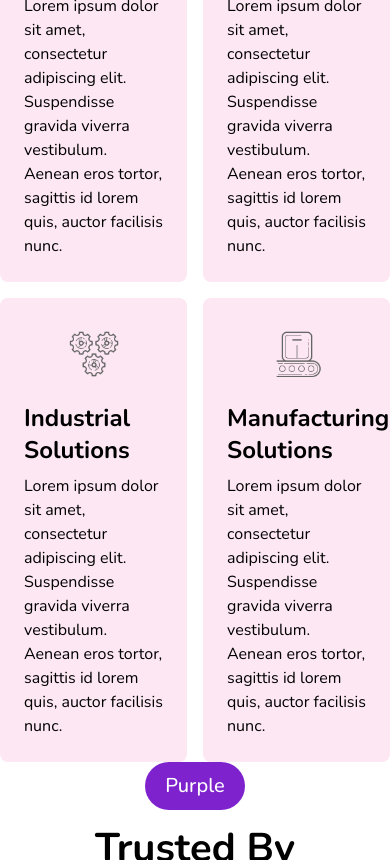
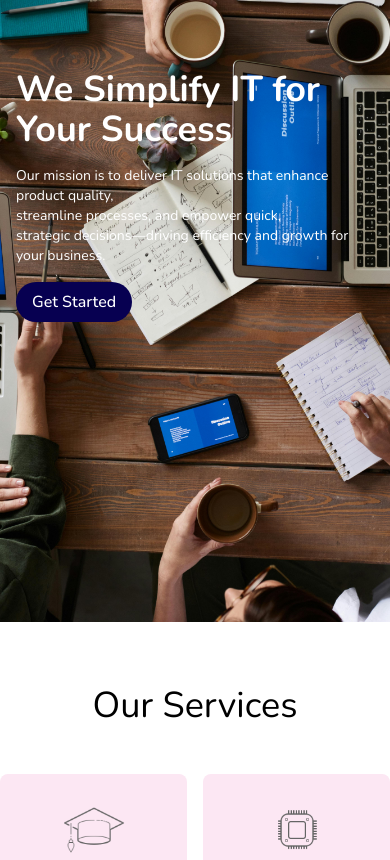
Before and after one commit to signofcommunication/gaws, a Nuxt app: page / in a window 390 px wide. Shown: the part 563-1423 px from the top of the page. Built offline with nearby package versions, Linux system fonts and the light colour scheme.

Commit message:
Feat: update header and responsiveness of the header

```diff
--- a/pages/index.vue
+++ b/pages/index.vue
@@ -1,9 +1,38 @@
 <template>
+  <!-- Header -->
+  <header
+    class="bg-[url('/assets/heading.jpg')] bg-cover bg-no-repeat h-screen"
+  >
+    <div
+      class="container mx-auto text-white h-full flex flex-col justify-center p-4"
+    >
+      <!-- Responsive Heading -->
+      <h1 class="text-4xl sm:text-5xl md:text-6xl lg:text-7xl font-bold">
+        We Simplify IT for Your Success
+      </h1>
+
+      <!-- Responsive Paragraph -->
+      <p class="my-4 sm:my-6 text-sm sm:text-base md:text-lg">
+        Our mission is to deliver IT solutions that enhance product quality,
+        <br />
+        streamline processes, and empower quick,<br />
+        strategic decisions—driving efficiency and growth for your business.
+      </p>
+
+      <!-- Responsive Button -->
+      <a
+        href="#"
+        class="text-base sm:text-lg bg-gaws-base-color hover:bg-blue-800 focus:outline-none focus:ring-4 focus:ring-blue-300 font-medium rounded-full px-4 py-2 sm:px-5 sm:py-2.5 text-center inline-flex max-w-max me-2 mb-2 dark:hover:bg-blue-700 dark:focus:ring-blue-800"
+        >Get Started</a
+      >
+    </div>
+  </header>
+
   <!-- Our Services -->
   <section
-    class="container max-w-screen-xl mx-auto flex flex-col justify-center items-center"
+    class="container max-w-screen-xl mx-auto flex flex-col justify-center items-center my-16"
   >
-    <h1 class="text-4xl text-center">Our Services</h1>
+    <h1 class="text-4xl text-center mb-12">Our Services</h1>
     <div class="grid grid-cols-2 gap-4 md:grid-cols-4">
       <div
         v-for="service in servicesImages"
@@ -19,19 +48,19 @@
         <p>{{ service.description }}</p>
       </div>
     </div>
-    <button
-      type="button"
-      class="text-white bg-purple-700 hover:bg-purple-800 focus:outline-none focus:ring-4 focus:ring-purple-300 font-medium rounded-full text-xl px-5 py-2.5 text-center mb-2 dark:bg-purple-600 dark:hover:bg-purple-700 dark:focus:ring-purple-900"
+    <a
+      href="#"
+      class="text-white bg-purple-700 hover:bg-purple-800 focus:outline-none focus:ring-4 focus:ring-purple-300 font-medium rounded-full text-xl px-5 py-2.5 text-center mt-10 mb-2 dark:bg-purple-600 dark:hover:bg-purple-700 dark:focus:ring-purple-900"
     >
-      Purple
-    </button>
+      View More
+    </a>
   </section>
 
   <!-- Trusted By -->
   <section
-    class="container max-w-screen-xl flex flex-col mx-auto items-center justify-center section-gap"
+    class="container max-w-screen-xl flex flex-col mx-auto items-center justify-center my-16"
   >
-    <h1 class="text-40px font-bold">Trusted By</h1>
+    <h1 class="text-40px font-bold mb-12">Trusted By</h1>
     <div class="grid grid-cols-6 gap-8 w-full">
       <div
         v-for="(link, index) in trustedByImages"
```
Also changed, not shown: assets/heading.jpg (added).
